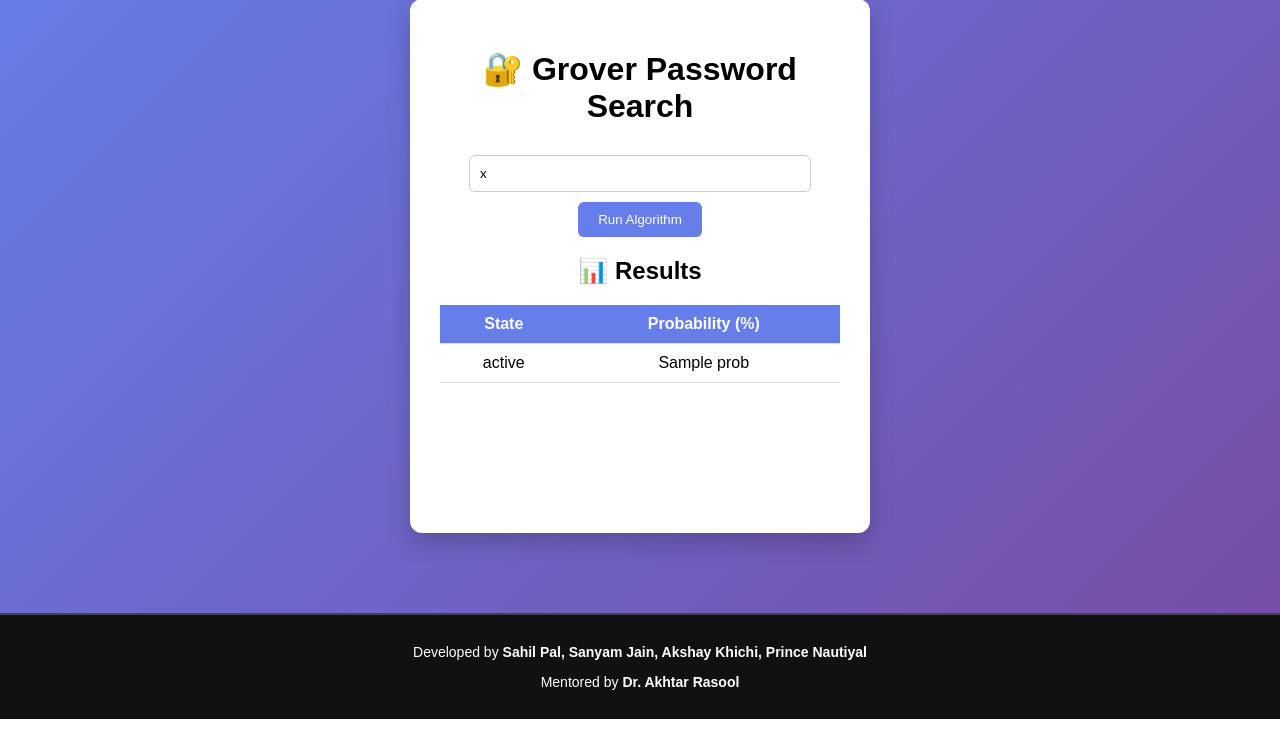
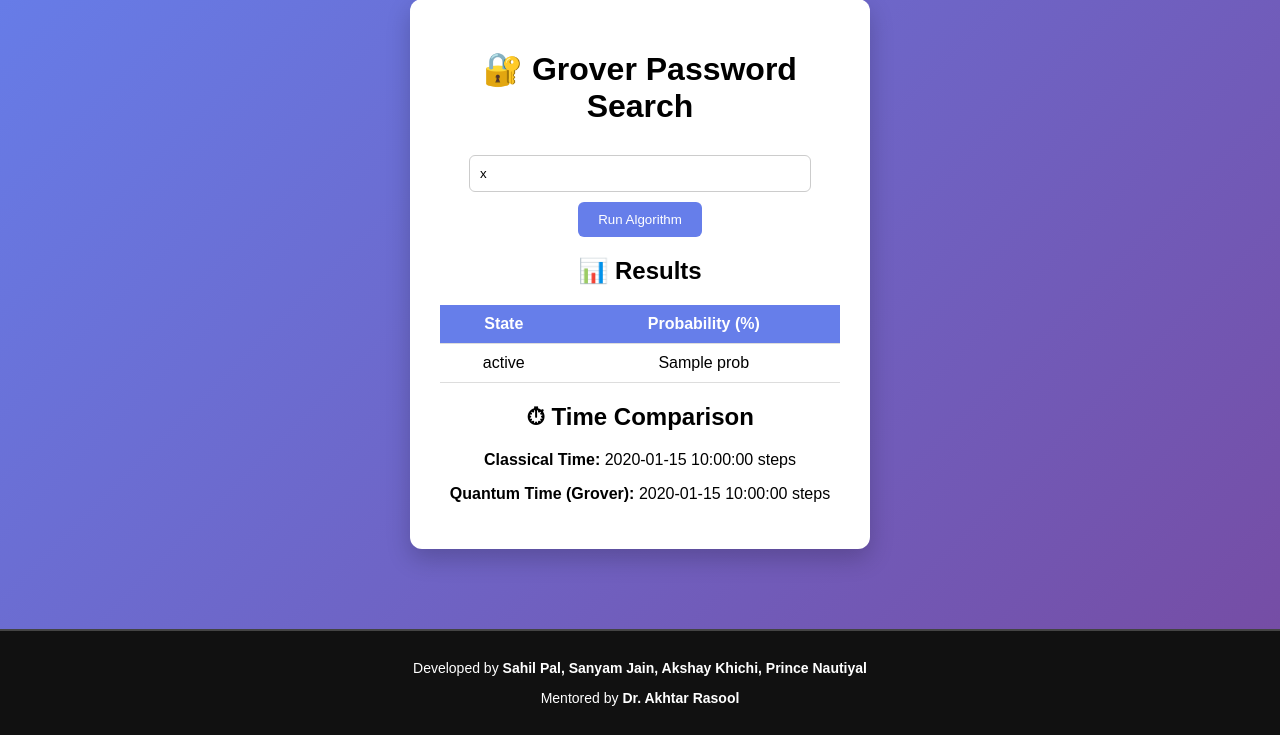
Before and after one commit to SANYAM-MANIT/Grover-s-Algo, a Flask app: template Grover/Templates/index.html in a window 1280 px wide. Shown: the part 81-816 px from the top of the page. Run offline with Flask 3, Linux system fonts and the light colour scheme; the template is opened without the code that fills it: most values are stand-ins (such as "Sample title", 1, 10 or a date in 2020).

Commit message:
Update index.html

```diff
--- a/Grover/Templates/index.html
+++ b/Grover/Templates/index.html
@@ -31,6 +31,13 @@
             </table>
         </div>
     {% endif %}
+{% if classical_time and quantum_time %}
+<div class="timing-box">
+    <h2>⏱ Time Comparison</h2>
+    <p><strong>Classical Time:</strong> {{ classical_time }} steps</p>
+    <p><strong>Quantum Time (Grover):</strong> {{ quantum_time }} steps</p>
+</div>
+{% endif %}
 </div>
 <footer class="footer">
     <div class="footer-content">
```
